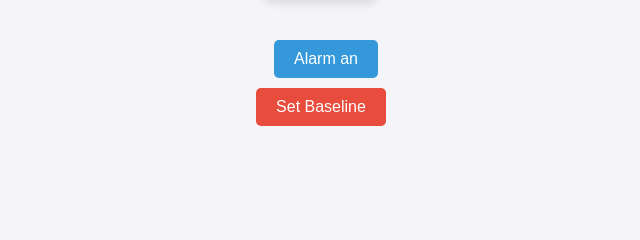
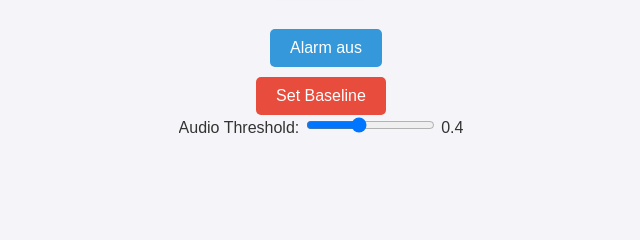
Before and after one commit to tna76874/ip_cam, a Flask app: page / in a window 1280 px wide. Shown: the part 348-588 px from the top of the page, without its empty margins (319-959 px from the left). Run offline with Flask 3, Linux system fonts and the light colour scheme; parts of the project's set-up code (start-up, migrations or seed data) failed here and were passed over; some libraries are stand-ins or nearby versions.

Commit message:
add slider for audio threshold

```diff
--- a/alerts.py
+++ b/alerts.py
@@ -92,6 +92,9 @@ class AudioAlert(AlertEntity):
     def evaluate(self, data):
         self._set_data(data)
         self._evaluate()
+
+    def set_threshold(self, threshold):
+        self._threshold = threshold
 
     def _set_data(self, data):
         self.data = data
--- a/app.py
+++ b/app.py
@@ -141,6 +141,22 @@ def set_baseline():
     }
     return jsonify(response)
 
+@app.route('/api/set_audio_threshold', methods=['POST'])
+def set_audio_threshold():
+    data = request.get_json()
+
+    frame_generator._alert_a.set_threshold(data.get('threshold'))
+
+    response = {
+        'status': 'success',
+        'message': 'Threshold gesetzt',
+    }
+    return jsonify(response)
+
+@app.route('/api/server_time', methods=['GET'])
+def get_audio_threshold():
+    return jsonify({'threshold': frame_generator._alert_a._threshold})
+
 @app.route('/api/alert_enable', methods=['GET'])
 def api_alert_enable():
     frame_generator._alert.enable()
--- a/templates/index.html
+++ b/templates/index.html
@@ -21,6 +21,11 @@
         <div>
             <button id="setBaselineButton">Set Baseline</button>
         </div>
+        <div>
+            <label for="thresholdSlider">Audio Threshold: </label>
+            <input type="range" id="thresholdSlider" min="0" max="1" step="0.01" oninput="onSliderChange(event)">
+            <span id="thresholdValue">0</span>
+        </div>
     </div>
 
 <script>
--- a/templates/script.js
+++ b/templates/script.js
@@ -97,14 +97,40 @@ function playAlertAudio() {
     }
 }
 
-// // Event-Listener für die Schaltfläche
-// document.getElementById('playButton').addEventListener('click', function() {
-//     playAlertAudio();
-// });
-
 socket.on('disconnect', function() {
     console.log('WebSocket disconnected');
 });
+
+// THRESHOLD SETZEN
+async function fetchThreshold() {
+    const response = await fetch('/api/server_time');
+    const data = await response.json();
+    const threshold = data.threshold;
+    document.getElementById('thresholdSlider').value = threshold;
+    document.getElementById('thresholdValue').innerText = threshold;
+}
+
+async function setThreshold(value) {
+    const response = await fetch('/api/set_audio_threshold', {
+        method: 'POST',
+        headers: {
+            'Content-Type': 'application/json',
+        },
+        body: JSON.stringify({ threshold: parseFloat(value) }),
+    });
+    const data = await response.json();
+    console.log(data.message);
+}
+
+function onSliderChange(event) {
+    const value = event.target.value;
+    document.getElementById('thresholdValue').innerText = value;
+    setThreshold(value);
+}
+
+window.onload = fetchThreshold;
+
+// DOM
 
 document.addEventListener('DOMContentLoaded', function() {
     const baselinebutton = document.getElementById('setBaselineButton');
```
